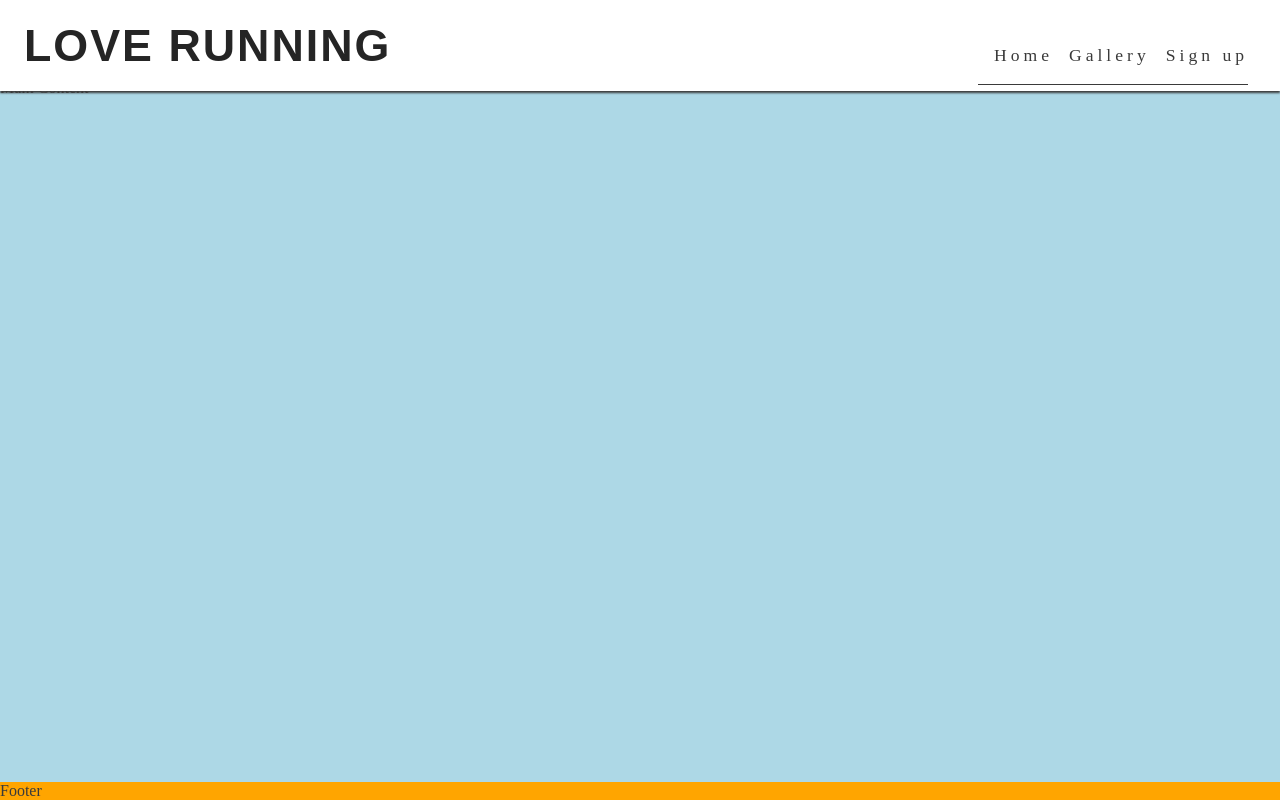
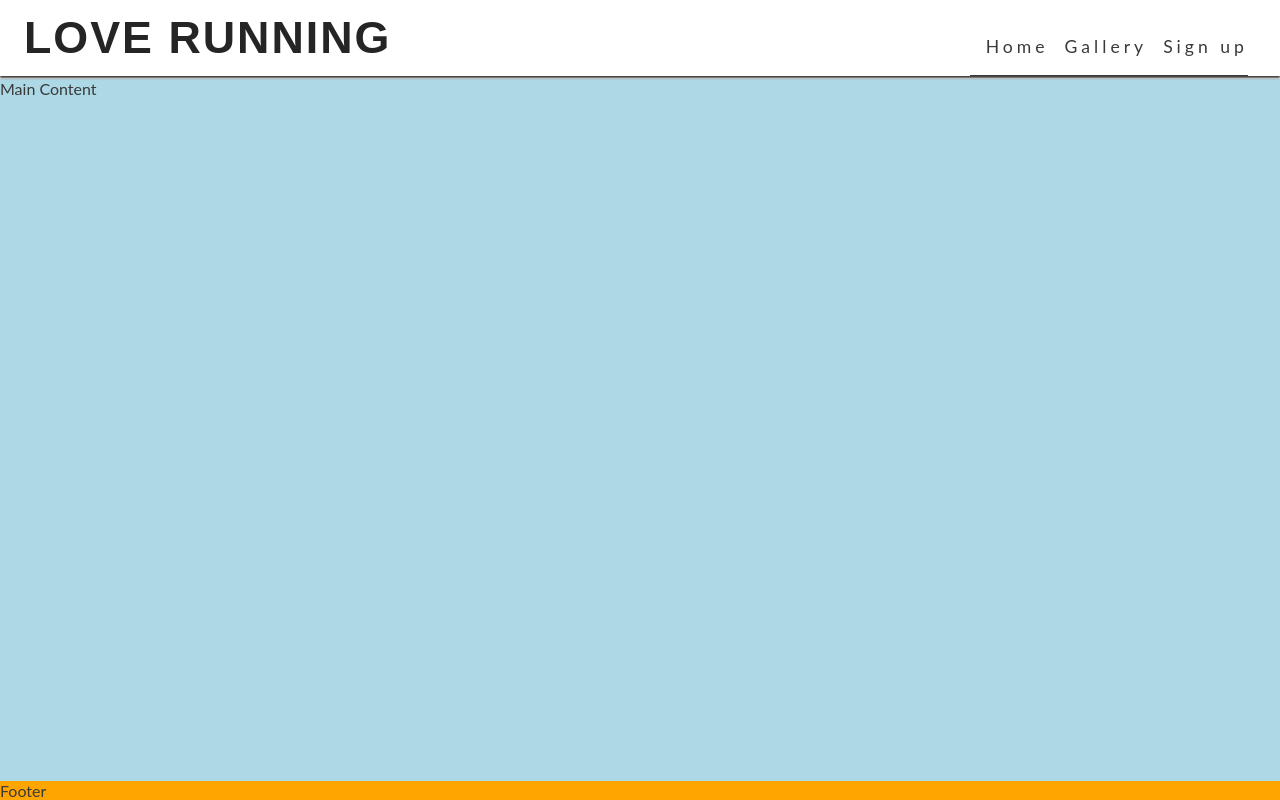
Before and after one commit to natnaelmehari27/love-running, a plain HTML site: page index.html in a window 1280 px wide. Drawn offline with Linux system fonts and the light colour scheme.

Commit message:
add 'lato' font-family to body styles

```diff
--- a/assets/css/style.css
+++ b/assets/css/style.css
@@ -12,6 +12,7 @@ body {
     flex-direction: column;
     /* Generic project styles */
     color: #3a3a3a;
+    font-family: 'Lato', sans-serif;
 }
 
 /* Header */
@@ -53,13 +54,7 @@ h1 {
     border-bottom: 1px solid #3a3a3a;
 }
 
-/* Main Content */
-main {
-    background-color: lightblue;
-    /* Make main element take up any surplus to push footer down */
-    flex: 1 0 auto;
-    margin-top: 47px;
-}
+
 
 /* navbar styles with dropdown toggle */
 nav {
@@ -73,6 +68,10 @@ nav {
     top: 100%;
 }
 
+#nav-toggle:checked~nav {
+    display: block;
+}
+
 #nav-toggle {
     display: none;
 }
@@ -81,8 +80,14 @@ nav {
     font-size: 2rem;
 }
 
-#nav-toggle:checked~nav {
-    display: block;
+
+
+/* Main Content */
+main {
+    background-color: lightblue;
+    /* Make main element take up any surplus to push footer down */
+    flex: 1 0 auto;
+    margin-top: 47px;
 }
 
 /* Footer */
@@ -112,7 +117,7 @@ footer {
     #logo {
         font-size: 280%;
         line-height: 75px;
-        margin: 0.5rem;
+        margin: 0 0.5rem;
     }
     /* Main content */
     main {
@@ -123,7 +128,7 @@ footer {
 
 /* Media query: laptop and larger (992px and up) */
 @media screen and (min-width: 992px) {
-    .menu > a:hover {
+    #menu a:hover {
         border-bottom: 1px solid #3a3a3a;
     }
 }
```
